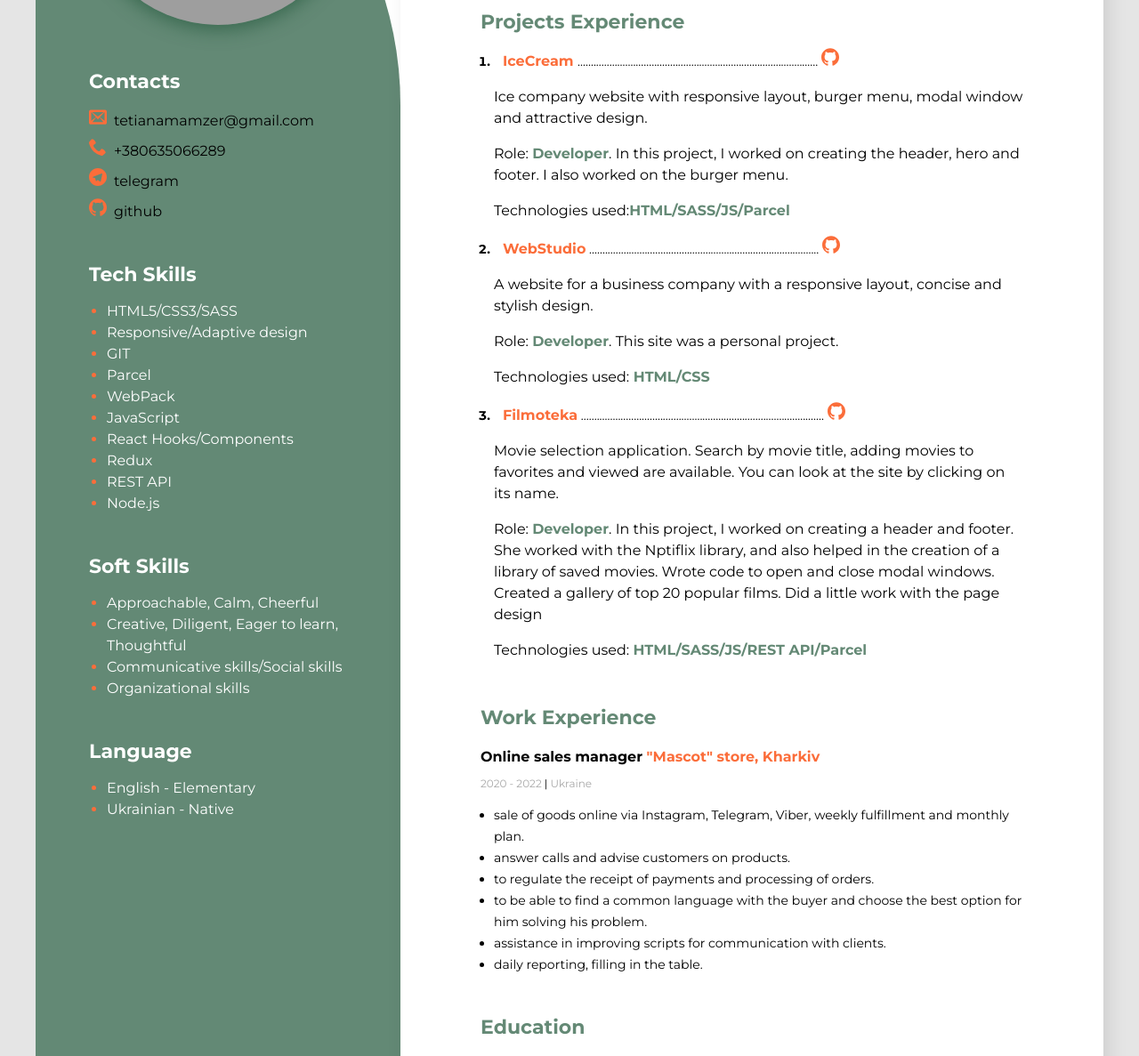
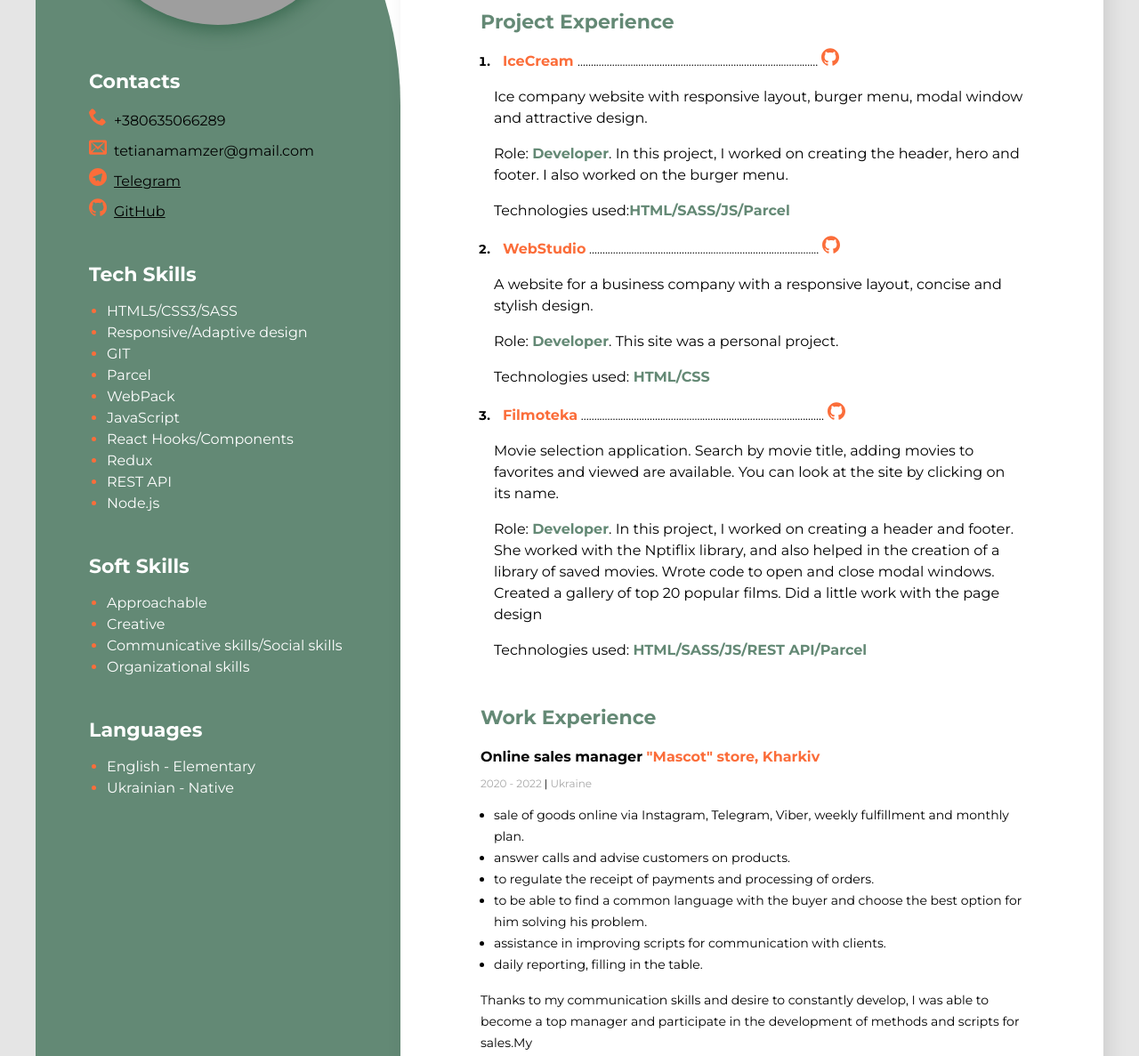
Before and after one commit to TetianaMamzer/Tetiana_Mamzer_Developer, a plain HTML site: page index.html in a window 1280 px wide. Shown: the part 300-1487 px from the top of the page at 89% size. Drawn offline with Linux system fonts and the light colour scheme; grey boxes are pictures that could not be loaded.

Commit message:
add-achievements

```diff
--- a/Styles/Styls.css
+++ b/Styles/Styls.css
@@ -240,6 +240,9 @@ body {
   line-height: 24px;
   color: var(--text-color);
 }
+.link.line {
+  text-decoration: underline;
+}
 .tech-skills {
   margin-left: 40px;
   margin-bottom: 45px;
--- a/index.html
+++ b/index.html
@@ -28,7 +28,7 @@
         <!--Projects-->
         <div class="projects">
             <h3 class="title">
-                Projects Experience
+                Project Experience
             </h3>
 
             <ol class="project-li">
@@ -85,6 +85,7 @@
                         <li class="work-list-item">daily reporting, filling in the table.</li>
 
                 </ul>
+                <p class="about-des">Thanks to my communication skills and desire to constantly develop, I was able to become a top manager and participate in the development of methods and scripts for sales.My </p>
             </div>
         </div>
         <!--Education-->
@@ -96,7 +97,7 @@
                     <p class="period">2022 - 2023 <span class="line">|</span> Ukraine</p></li>
                 <li class="education-list">
                     <h4 class="name-education"> <span class="organization">Yaroslav Mudryi National Law University</span></h4>
-                    <h5 class="edmargen">Law</h5>
+                    <h5 class="edmargen">Master of Law</h5>
                     <p class="period">September 2015 - June 2021 <span class="line">|</span> Ukraine</p></li>
             </ul>
 
@@ -109,10 +110,10 @@
             <div class="contacts">
                 <h3 class="sidebar-title">Contacts</h3>
                 <ul class="contacts-list">
+                    <li class="mine-contacts"><a href="tel:+380635066289"  class="link contact-link"><svg class="contacts__svg" width="20" height="20"><use href="./img/symbol-defs.svg#icon-phone"></use></svg>+380635066289</a></li>
                     <li class="mine-contacts"><a  href="mailto:tetianamamzer@gmail.com" class="link contact-link"><svg class="contacts__svg" width="20" height="20"><use href="./img/symbol-defs.svg#icon-envelop"></use></svg>tetianamamzer@gmail.com</a></li>
-                    <li class="mine-contacts"><a href="tel:+380635066289"  class="link contact-link"><svg class="contacts__svg" width="20" height="20"><use href="./img/symbol-defs.svg#icon-phone"></use></svg>+380635066289</a></li>
-                    <li class="mine-contacts"><a href="https://t.me/T_Mamzer" class="link contact-link"><svg class="contacts__svg" width="20" height="20"><use href="./img/symbol-defs.svg#icon-telegram"></use></svg>telegram</a></li>
-                    <li class="mine-contacts"><a href="https://github.com/TetianaMamzer" class="link contact-link"><svg class="contacts__svg" width="20" height="20"><use href="./img/symbol-defs.svg#icon-github"></use></svg>github</a></li>
+                    <li class="mine-contacts"><a href="https://t.me/T_Mamzer" class="link contact-link line"><svg class="contacts__svg" width="20" height="20"><use href="./img/symbol-defs.svg#icon-telegram"></use></svg>Telegram</a></li>
+                    <li class="mine-contacts"><a href="https://github.com/TetianaMamzer" class="link contact-link line"><svg class="contacts__svg" width="20" height="20"><use href="./img/symbol-defs.svg#icon-github"></use></svg>GitHub</a></li>
                   </ul>
 
             </div>
@@ -136,8 +137,8 @@
             <div class="soft-skills">
                 <h3 class="sidebar-title">Soft Skills</h3>
                 <ul class="soft-skills-list">
-                    <li class="tech-skills-paint"> <span class="tech-skills-text">Approachable, Calm, Cheerful</span> </li>
-                    <li class="tech-skills-paint"> <span class="tech-skills-text">Creative, Diligent, Eager to learn, Thoughtful</span> </li>
+                    <li class="tech-skills-paint"> <span class="tech-skills-text">Approachable</span> </li>
+                    <li class="tech-skills-paint"> <span class="tech-skills-text">Creative</span> </li>
                     <li class="tech-skills-paint"> <span class="tech-skills-text">Communicative skills/Social
                         skills</span> </li>
                     <li class="tech-skills-paint"> <span class="tech-skills-text">Organizational skills</span> </li>
@@ -145,7 +146,7 @@
             </div>
             <!-- Language -->
             <div class="soft-skills">
-                <h3 class="sidebar-title">Language</h3>
+                <h3 class="sidebar-title">Languages</h3>
                 <ul class="soft-skills-list">
                     <li class="tech-skills-paint"> <span class="tech-skills-text">English - Elementary</span> </li>
                     <li class="tech-skills-paint"> <span class="tech-skills-text">Ukrainian - Native</span> </li>
```
